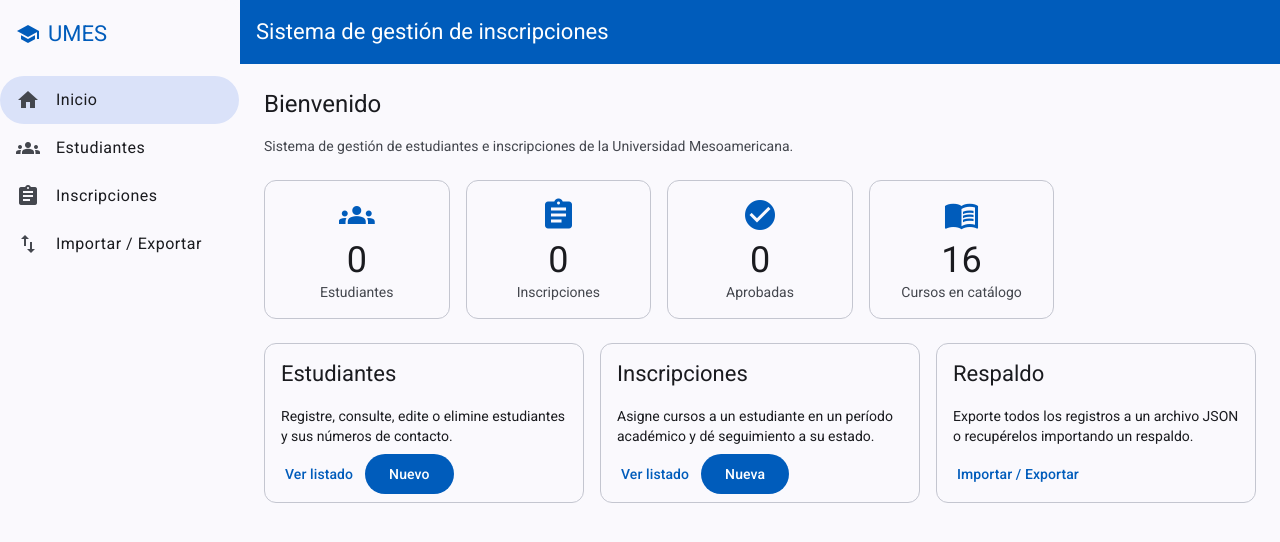
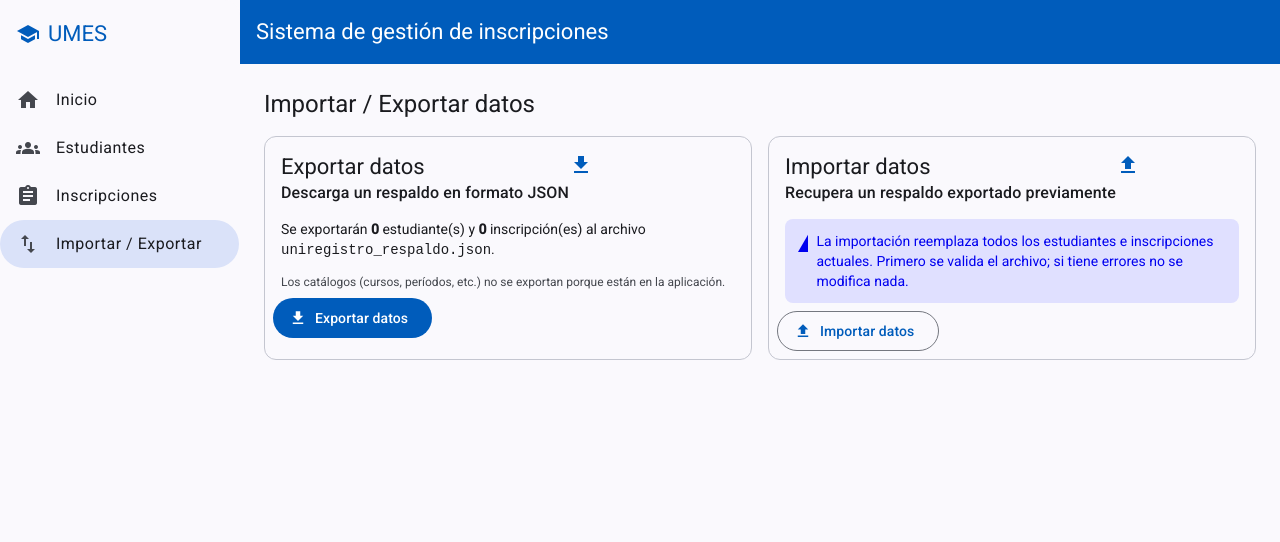
Before and after one commit to Alexei2412/angular_proyecto_final_carlos_angello, an Angular app: page /respaldo in a window 1280 px wide. Before the commit this address led to /. Shown: the top 542 px of the page. Built offline with nearby package versions, Linux system fonts and the light colour scheme.

Commit message:
feat(backup): crear vista para importar y exportar datos

```diff
--- a/src/app/app.routes.ts
+++ b/src/app/app.routes.ts
@@ -6,19 +6,18 @@ import { StudentDetail } from './pages/student-detail/student-detail';
 import { EnrollmentList } from './pages/enrollment-list/enrollment-list';
 import { EnrollmentForm } from './pages/enrollment-form/enrollment-form';
 import { EnrollmentDetail } from './pages/enrollment-detail/enrollment-detail';
+import { DataBackup } from './pages/data-backup/data-backup';
 
 export const routes: Routes = [
   { path: '', component: Home, title: 'Inicio' },
-
   { path: 'estudiantes', component: StudentList, title: 'Estudiantes' },
   { path: 'estudiantes/nuevo', component: StudentForm, title: 'Nuevo estudiante' },
   { path: 'estudiantes/:id', component: StudentDetail, title: 'Detalle de estudiante' },
   { path: 'estudiantes/:id/editar', component: StudentForm, title: 'Editar estudiante' },
-
   { path: 'inscripciones', component: EnrollmentList, title: 'Inscripciones' },
   { path: 'inscripciones/nueva', component: EnrollmentForm, title: 'Nueva inscripción' },
   { path: 'inscripciones/:id', component: EnrollmentDetail, title: 'Detalle de inscripción' },
   { path: 'inscripciones/:id/editar', component: EnrollmentForm, title: 'Editar inscripción' },
-
+  { path: 'respaldo', component: DataBackup, title: 'Importar / Exportar' },
   { path: '**', redirectTo: '' },
 ];
--- /dev/null
+++ b/src/app/pages/data-backup/data-backup.css
@@ -0,0 +1,30 @@
+.backup-grid {
+  display: grid;
+  grid-template-columns: repeat(auto-fit, minmax(300px, 1fr));
+  gap: 16px;
+}
+
+.card-icon {
+  margin-right: 12px;
+  color: var(--mat-sys-primary);
+}
+
+.note {
+  font: var(--mat-sys-body-small);
+  color: var(--mat-sys-on-surface-variant);
+}
+
+.warning {
+  display: flex;
+  gap: 8px;
+  align-items: flex-start;
+  padding: 12px;
+  border-radius: 8px;
+  background: var(--mat-sys-tertiary-container);
+  color: var(--mat-sys-on-tertiary-container);
+}
+
+.errors-card {
+  border-color: var(--mat-sys-error);
+  color: var(--mat-sys-error);
+}
--- /dev/null
+++ b/src/app/pages/data-backup/data-backup.html
@@ -0,0 +1,79 @@
+<div class="page-header">
+  <h1>Importar / Exportar datos</h1>
+</div>
+<section class="backup-grid">
+  <mat-card appearance="outlined">
+    <mat-card-header>
+      <mat-icon class="card-icon">download</mat-icon>
+      <mat-card-title>Exportar datos</mat-card-title>
+      <mat-card-subtitle>Descarga un respaldo en formato JSON</mat-card-subtitle>
+    </mat-card-header>
+    <mat-card-content>
+      <p>
+        Se exportarán <strong>{{ studentService.students().length }}</strong> estudiante(s) y
+        <strong>{{ enrollmentService.enrollments().length }}</strong> inscripción(es) al archivo
+        <code>{{ fileName }}</code
+        >.
+      </p>
+      <p class="note">
+        Los catálogos (cursos, períodos, etc.) no se exportan porque están en la aplicación.
+      </p>
+    </mat-card-content>
+    <mat-card-actions>
+      <button mat-flat-button (click)="exportData()">
+        <mat-icon>file_download</mat-icon> Exportar datos
+      </button>
+    </mat-card-actions>
+  </mat-card>
+  <mat-card appearance="outlined">
+    <mat-card-header>
+      <mat-icon class="card-icon">upload</mat-icon>
+      <mat-card-title>Importar datos</mat-card-title>
+      <mat-card-subtitle>Recupera un respaldo exportado previamente</mat-card-subtitle>
+    </mat-card-header>
+    <mat-card-content>
+      <p class="warning">
+        <mat-icon>warning</mat-icon>
+        La importación reemplaza todos los estudiantes e inscripciones actuales. Primero se valida
+        el archivo; si tiene errores no se modifica nada.
+      </p>
+      @if (selectedFile()) {
+        <p>
+          Archivo seleccionado: <strong>{{ selectedFile() }}</strong>
+        </p>
+      }
+    </mat-card-content>
+    <mat-card-actions>
+      <!-- El input real está oculto; el botón lo "clickea" -->
+      <input
+        #fileInput
+        type="file"
+        accept=".json,application/json"
+        hidden
+        (change)="onFileSelected($event)"
+      />
+      <button mat-stroked-button (click)="fileInput.click()">
+        <mat-icon>file_upload</mat-icon> Importar datos
+      </button>
+    </mat-card-actions>
+  </mat-card>
+</section>
+@if (importErrors().length > 0) {
+  <mat-card appearance="outlined" class="errors-card">
+    <mat-card-header>
+      <mat-card-title
+        >El archivo no se pudo importar ({{ importErrors().length }} error(es))</mat-card-title
+      >
+    </mat-card-header>
+    <mat-card-content>
+      <ul>
+        @for (error of importErrors().slice(0, 20); track $index) {
+          <li>{{ error }}</li>
+        }
+      </ul>
+      @if (importErrors().length > 20) {
+        <p>... y {{ importErrors().length - 20 }} error(es) más.</p>
+      }
+    </mat-card-content>
+  </mat-card>
+}
--- /dev/null
+++ b/src/app/pages/data-backup/data-backup.ts
@@ -0,0 +1,102 @@
+import { Component, inject, signal } from '@angular/core';
+import {
+  MatCard,
+  MatCardActions,
+  MatCardContent,
+  MatCardHeader,
+  MatCardSubtitle,
+  MatCardTitle,
+} from '@angular/material/card';
+import { MatButton } from '@angular/material/button';
+import { MatIcon } from '@angular/material/icon';
+import { MatDialog } from '@angular/material/dialog';
+import { MatSnackBar } from '@angular/material/snack-bar';
+import { BackupService, BACKUP_FILE_NAME } from '../../services/backup-service';
+import { StudentService } from '../../services/student-service';
+import { EnrollmentService } from '../../services/enrollment-service';
+import { ConfirmDialog, ConfirmDialogData } from '../../components/confirm-dialog/confirm-dialog';
+
+@Component({
+  selector: 'app-data-backup',
+  imports: [
+    MatCard,
+    MatCardHeader,
+    MatCardTitle,
+    MatCardSubtitle,
+    MatCardContent,
+    MatCardActions,
+    MatButton,
+    MatIcon,
+  ],
+  templateUrl: './data-backup.html',
+  styleUrl: './data-backup.css',
+})
+export class DataBackup {
+  private backupService = inject(BackupService);
+  readonly studentService = inject(StudentService);
+  readonly enrollmentService = inject(EnrollmentService);
+  private dialog = inject(MatDialog);
+  private snackBar = inject(MatSnackBar);
+  readonly fileName = BACKUP_FILE_NAME;
+
+  importErrors = signal<string[]>([]);
+  selectedFile = signal('');
+
+  exportData(): void {
+    this.backupService.exportData();
+    this.snackBar.open(`Se descargó ${BACKUP_FILE_NAME}`, 'Cerrar', { duration: 3000 });
+  }
+  async onFileSelected(event: Event): Promise<void> {
+    const input = event.target as HTMLInputElement;
+    const file = input.files?.[0];
+    input.value = '';
+    this.importErrors.set([]);
+
+    if (!file) {
+      return;
+    }
+    this.selectedFile.set(file.name);
+    let text: string;
+    try {
+      text = await file.text();
+    } catch {
+      this.showError(['No se pudo leer el archivo seleccionado.']);
+      return;
+    }
+    const result = this.backupService.validate(text);
+    if (!result.valid || !result.data) {
+      this.showError(result.errors);
+      return;
+    }
+
+    const data: ConfirmDialogData = {
+      title: 'Reemplazar datos',
+      message:
+        `El archivo contiene ${result.data.estudiantes.length} estudiante(s) y ` +
+        `${result.data.inscripciones.length} inscripción(es).\n\n` +
+        `Se REEMPLAZARÁN los ${this.studentService.students().length} estudiante(s) y ` +
+        `${this.enrollmentService.enrollments().length} inscripción(es) actuales.\n\n¿Desea continuar?`,
+      confirmText: 'Importar y reemplazar',
+      danger: true,
+    };
+    this.dialog
+      .open(ConfirmDialog, { data })
+      .afterClosed()
+      .subscribe((confirmed) => {
+        if (confirmed && result.data) {
+          this.backupService.applyImport(result.data);
+          this.snackBar.open('Datos importados correctamente', 'Cerrar', { duration: 4000 });
+        } else {
+          this.snackBar.open('Importación cancelada. No se modificó ningún dato.', 'Cerrar', {
+            duration: 3000,
+          });
+        }
+      });
+  }
+  private showError(errors: string[]): void {
+    this.importErrors.set(errors);
+    this.snackBar.open('El archivo no es válido. No se modificaron los datos.', 'Cerrar', {
+      duration: 5000,
+    });
+  }
+}
```
